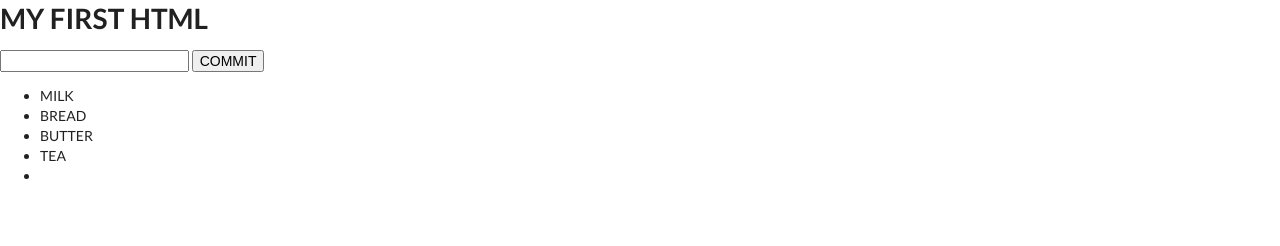
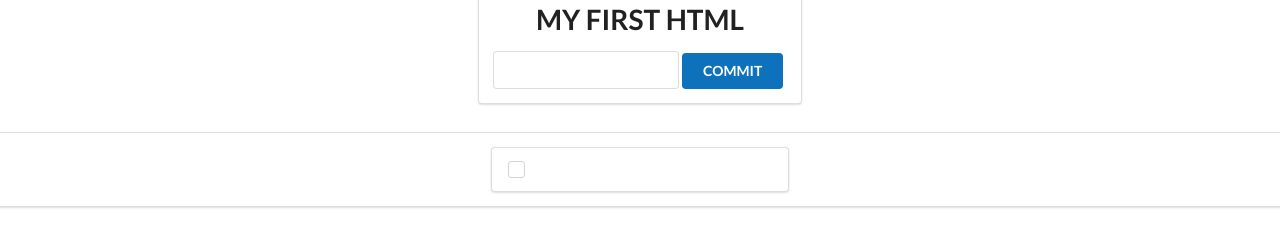
Before and after one commit to amit0904/react, a website: page INDEX.HTML in a window 1280 px wide. Both pictures are taken after a click on the button "COMMIT". Drawn offline with nearby package versions, Linux system fonts and the light colour scheme.

Commit message:
improved html

```diff
--- a/INDEX.HTML
+++ b/INDEX.HTML
@@ -4,22 +4,36 @@
     rel="stylesheet"
   /> </head>
 <body>
-    <div>
+    <div class="ui four column centered grid">
+      <div class="ui segment">
         <h1>MY FIRST HTML</h1>
-        <input id="to_do_input"></input>
-        <button id="commit_to_do">COMMIT</button>
+          <div class="ui input">
+            <input id="to_do_input"></input>
+          </div>
+        <button class="ui primary button" id="commit_to_do">COMMIT</button>
       </div>
-      <div>
-        <ul id="list"><li>MILK</li><li>BREAD</li><li>BUTTER</li><li>TEA</li></ul>
+      <div class="ui segment row">
+        <div class="ui left aligned column">
+          <div id="list" class="ui vertical fluid menu"> </div>
+        </div>
+        <!--<ul id="list"><li>MILK</li><li>BREAD</li><li>BUTTER</li><li>TEA</li></ul>-->
       </div>
+    </div>
     </body>
     <script>
+    function toDoCheckBox(item){return`<div class="item">
+    <div class="ui checkbox">
+    <input type="checkbox">
+    <label>${item}</label>
+    </div>
+    </div>`;}
     const list = document.getElementById("list");
     const toDoInput = document.getElementById("to_do_input");
     const commitToDo = document.getElementById("commit_to_do");
     function commitClickHandle(event){console.dir(toDoInput);
     const value = toDoInput.value;
-    list.innerHTML = `${list.innerHTML}<li>${value}</li>`;
+    //list.innerHTML = `${list.innerHTML}<li>${value}</li>`;
+    list.innerHTML = `${list.innerHTML}${toDoCheckBox(value)}`;
     }
       commitToDo.addEventListener("click",commitClickHandle);
     </script>
```
Also changed, not shown: 1 other file.
